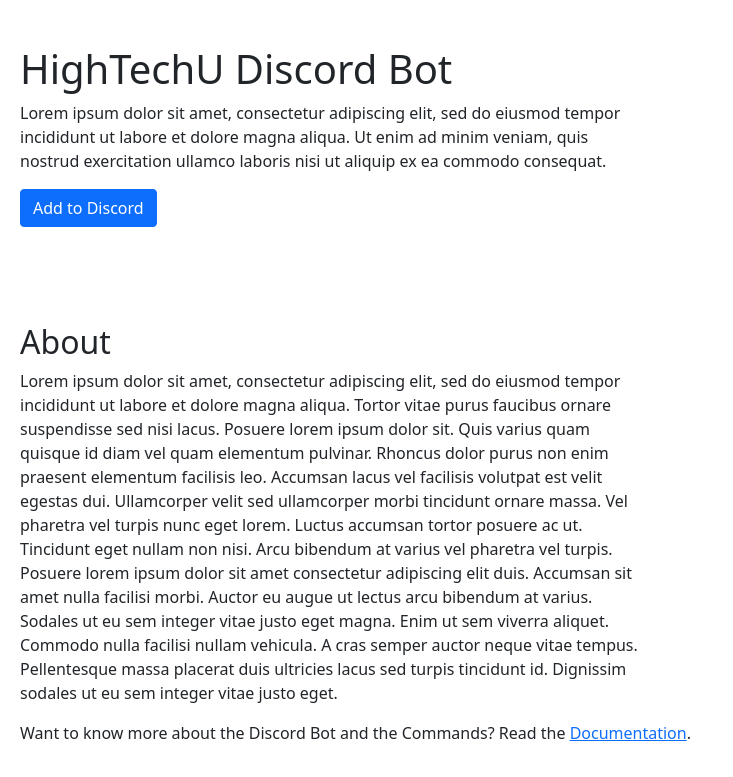
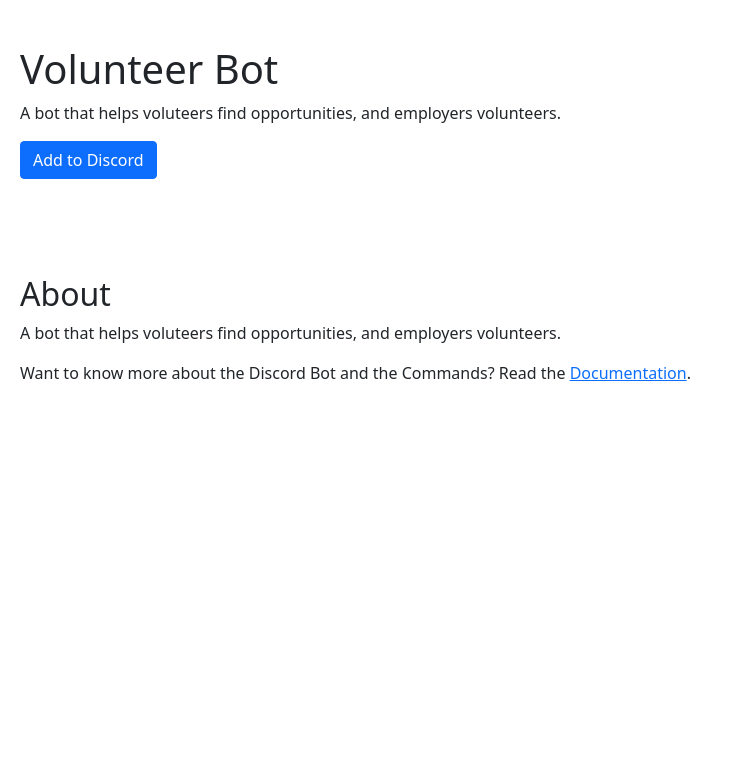
Before and after one commit to hightechu/accelerator-volunteer-bot, a website: page docs/index.html in a window 1280 px wide. Shown: the part 51-828 px from the top of the page, without its empty margins (0-733 px from the left). After the commit the page ends 800 px from the top, so only its background shows below. Drawn offline with nearby package versions, Linux system fonts and the light colour scheme.

Commit message:
Updating docs

```diff
--- a/docs/index.html
+++ b/docs/index.html
@@ -48,9 +48,9 @@
   <main class="container-fluid">
     <div class="row">
       <section class="col-md-6 content">
-        <h1>HighTechU Discord Bot</h1>
+        <h1>Volunteer Bot</h1>
         <p>
-          Lorem ipsum dolor sit amet, consectetur adipiscing elit, sed do eiusmod tempor incididunt ut labore et dolore magna aliqua. Ut enim ad minim veniam, quis nostrud exercitation ullamco laboris nisi ut aliquip ex ea commodo consequat.
+          A bot that helps voluteers find opportunities, and employers volunteers.
         </p>
         <p>
           <a class="btn btn-primary" target="_blank" rel="noopener noreferrer" href="https://discord.com/oauth2/authorize?client_id=REPLACE_WITH_YOUR_CLIENT_ID&scope=bot&permissions=52290" role="button">Add to Discord</a>
@@ -60,16 +60,7 @@
         <h2>About</h2>
         <section class="col-md-6">
           <p>
-            Lorem ipsum dolor sit amet, consectetur adipiscing elit, sed do eiusmod tempor incididunt ut labore et dolore magna
-            aliqua. Tortor vitae purus faucibus ornare suspendisse sed nisi lacus. Posuere lorem ipsum dolor sit. Quis varius quam
-            quisque id diam vel quam elementum pulvinar. Rhoncus dolor purus non enim praesent elementum facilisis leo. Accumsan
-            lacus vel facilisis volutpat est velit egestas dui. Ullamcorper velit sed ullamcorper morbi tincidunt ornare massa. Vel
-            pharetra vel turpis nunc eget lorem. Luctus accumsan tortor posuere ac ut. Tincidunt eget nullam non nisi. Arcu bibendum
-            at varius vel pharetra vel turpis. Posuere lorem ipsum dolor sit amet consectetur adipiscing elit duis. Accumsan sit
-            amet nulla facilisi morbi. Auctor eu augue ut lectus arcu bibendum at varius. Sodales ut eu sem integer vitae justo eget
-            magna. Enim ut sem viverra aliquet. Commodo nulla facilisi nullam vehicula. A cras semper auctor neque vitae tempus.
-            Pellentesque massa placerat duis ultricies lacus sed turpis tincidunt id. Dignissim sodales ut eu sem integer vitae
-            justo eget.
+            A bot that helps voluteers find opportunities, and employers volunteers.
           </p>
         </section>
         <p>
```
